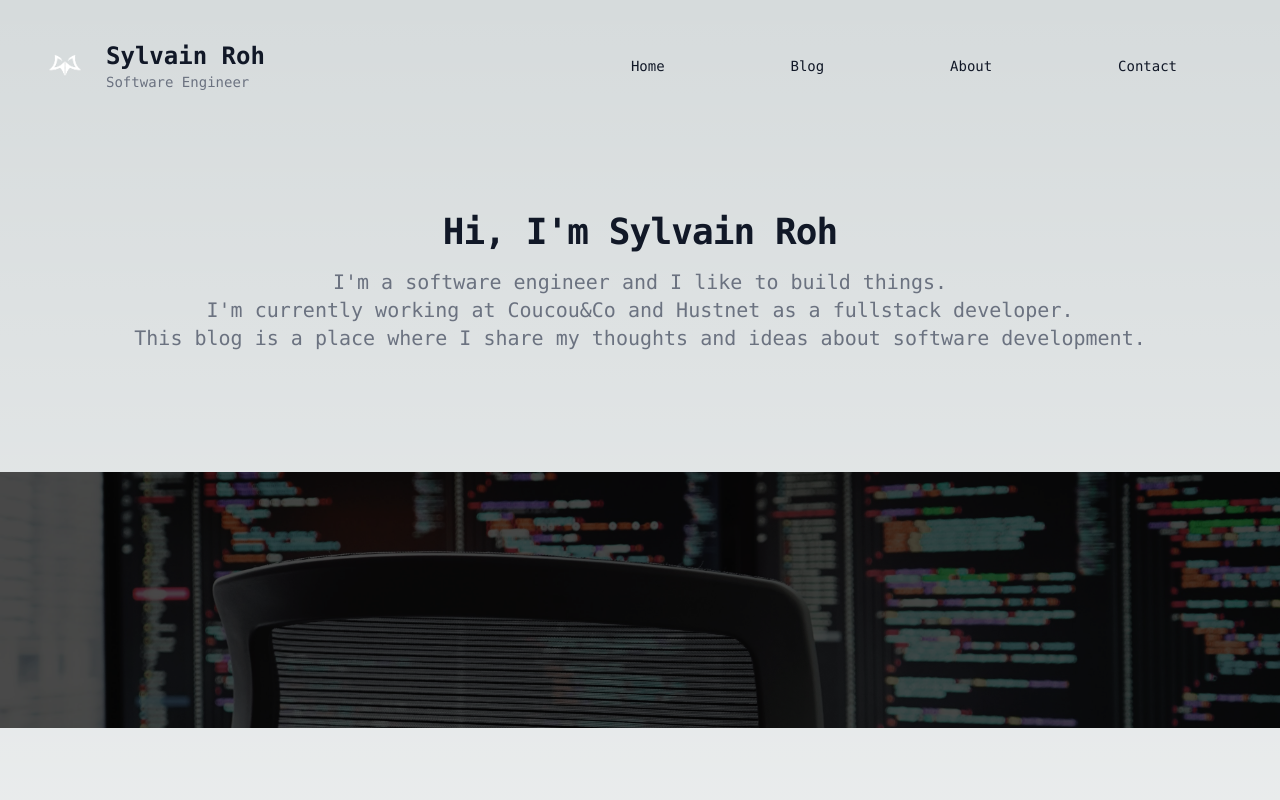
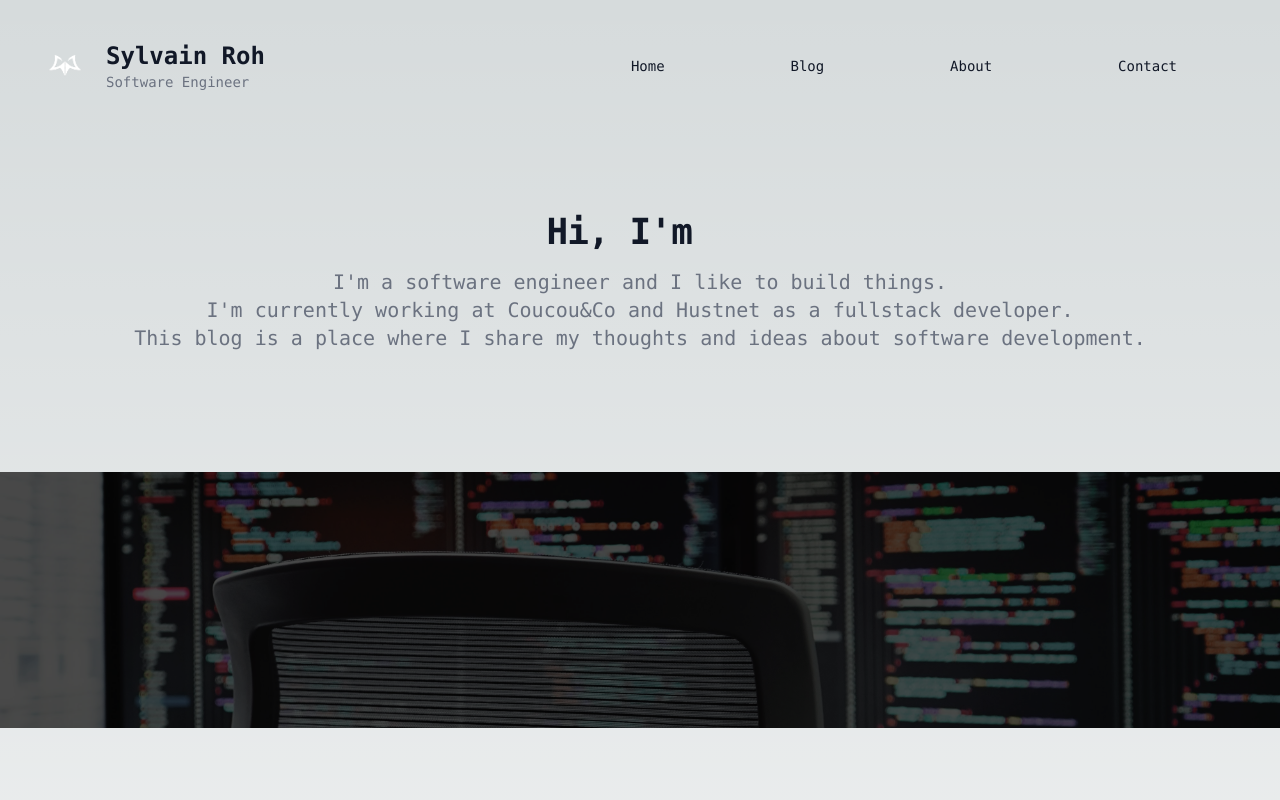
Before and after one commit to rohsyl/blog, a Next.js app: page / in a window 1280 px wide. Shown: the top 800 px of the page. Built offline with nearby package versions, Linux system fonts and the light colour scheme.

Commit message:
add animated title

```diff
--- a/package.json
+++ b/package.json
@@ -21,6 +21,7 @@
     "postcss": "8.4.24",
     "react": "18.2.0",
     "react-dom": "18.2.0",
+    "react-type-animation": "^3.0.1",
     "remark": "^14.0.3",
     "remark-html": "^15.0.2",
     "tailwindcss": "3.3.2",
--- /dev/null
+++ b/src/app/components/AnimatedTitle.tsx
@@ -0,0 +1,23 @@
+'use client';
+import {TypeAnimation} from "react-type-animation";
+
+
+export default function AnimatedTitle() {
+    return (
+        <TypeAnimation
+            sequence={[
+                'Hi',
+                1000, // Waits 1s
+                'Hi, ',
+                800, // Waits 2s
+                'Hi, I\'m Sylvain',
+                1000, // Waits 1s
+                'Hi, I\'m Sylvain Roh',
+                1000, // Waits 1s
+            ]}
+            wrapper="span"
+            cursor={true}
+            repeat={1}
+        />
+    )
+}
--- a/src/app/page.tsx
+++ b/src/app/page.tsx
@@ -4,6 +4,8 @@ import {getAllPosts} from "@/app/lib/api";
 import PostPreview from "@/app/components/Blog/PostCard";
 import Link from "next/link";
 import Container from "@/app/components/Container";
+import { TypeAnimation } from 'react-type-animation';
+import AnimatedTitle from "@/app/components/AnimatedTitle";
 
 export default function Home() {
 
@@ -16,7 +18,7 @@ export default function Home() {
               <div className="mb-20">
                   <div className="mx-auto max-w-screen-sm text-center">
                       <h2 className="mb-4 text-3xl lg:text-4xl tracking-tight font-extrabold text-gray-900 dark:text-white">
-                          Hi, I&apos;m Sylvain Roh
+                        <AnimatedTitle />
                       </h2>
                   </div>
 
```
Also changed, not shown: 1 other file (tests, documents, lock files or other folders).
